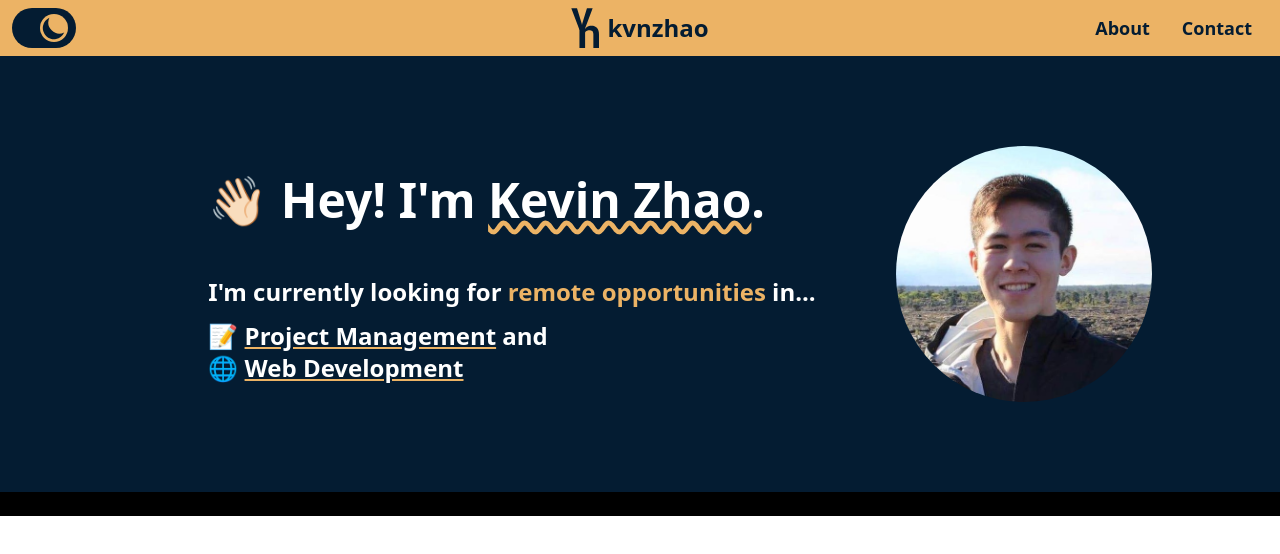
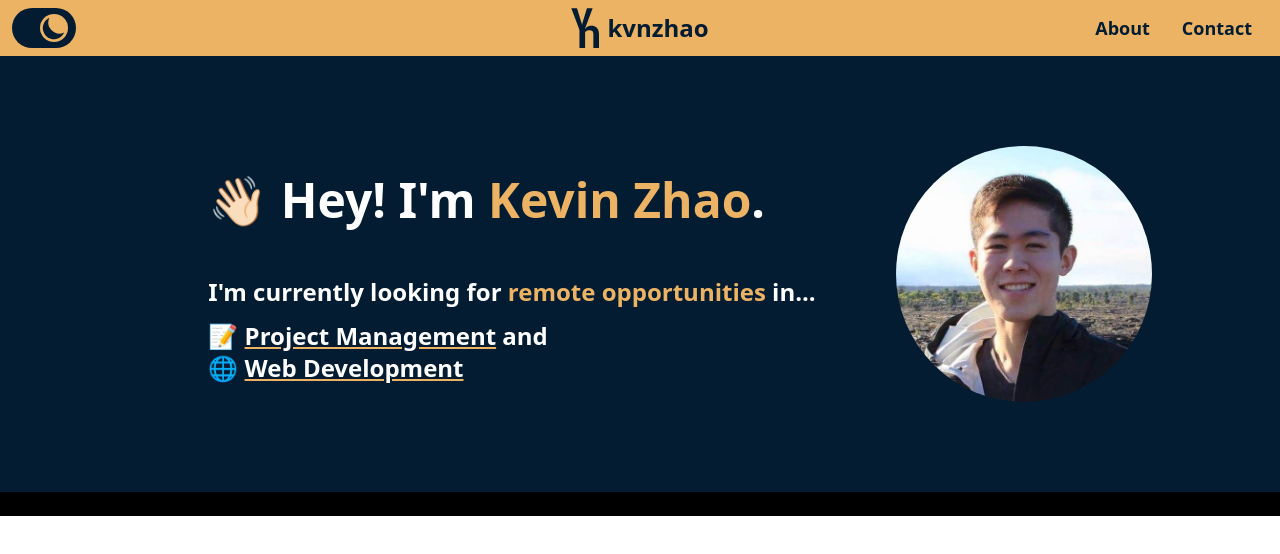
Before and after one commit to heykzhao/kvnzhao-website, a Next.js app: page / in a window 1280 px wide. Shown: the top 554 px of the page. Built offline with nearby package versions, Linux system fonts and the light colour scheme.

Commit message:
Remove squiggly lines underneath name

```diff
--- a/components/HomeHeroSection/HomeHeroSection.tsx
+++ b/components/HomeHeroSection/HomeHeroSection.tsx
@@ -25,7 +25,7 @@ const HeroSection: NextPage<ChildProps> = ({ darkMode }: ChildProps) => {
             👋🏻{" "}
             <span>
               Hey! I&apos;m{" "}
-              <span className="underline decoration-light-mode-4 decoration-wavy dark:decoration-dark-mode-4">
+              <span className="text-light-mode-4 dark:text-dark-mode-4">
                 Kevin Zhao
               </span>
               .
```
